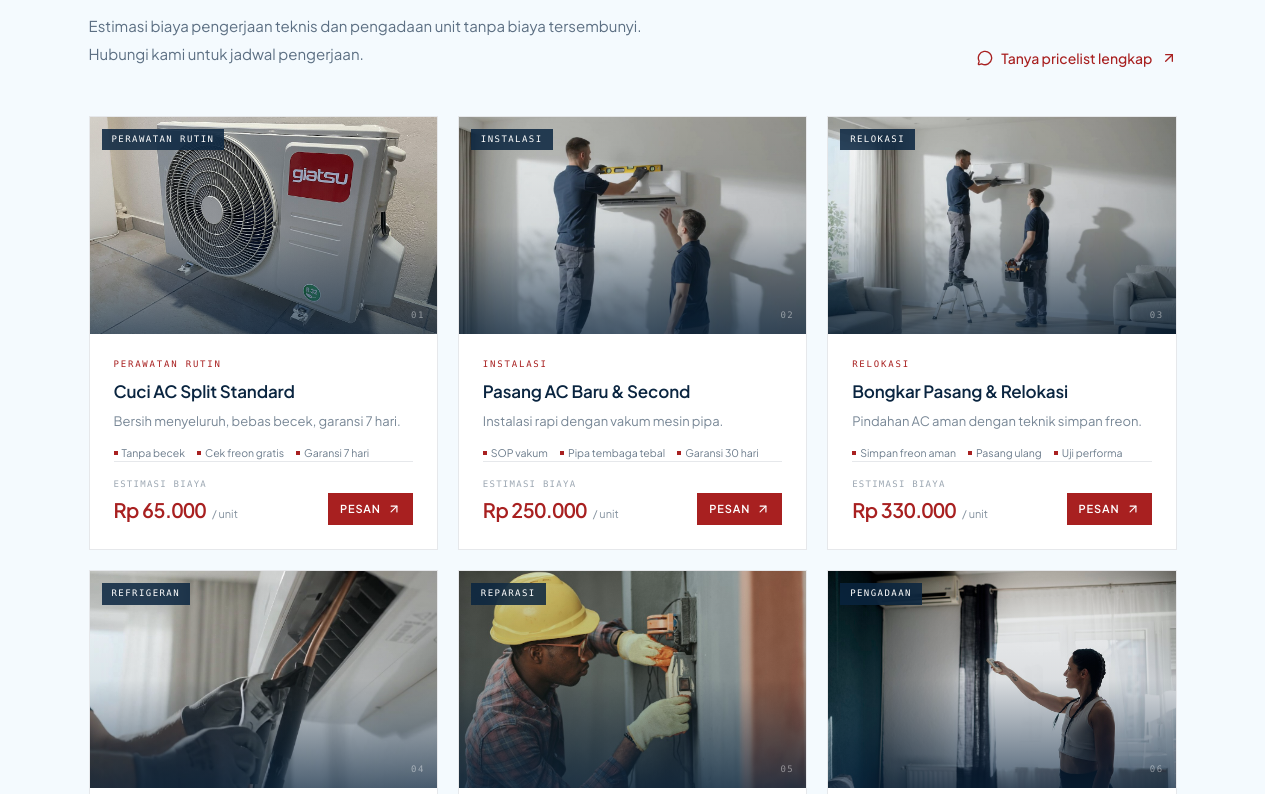
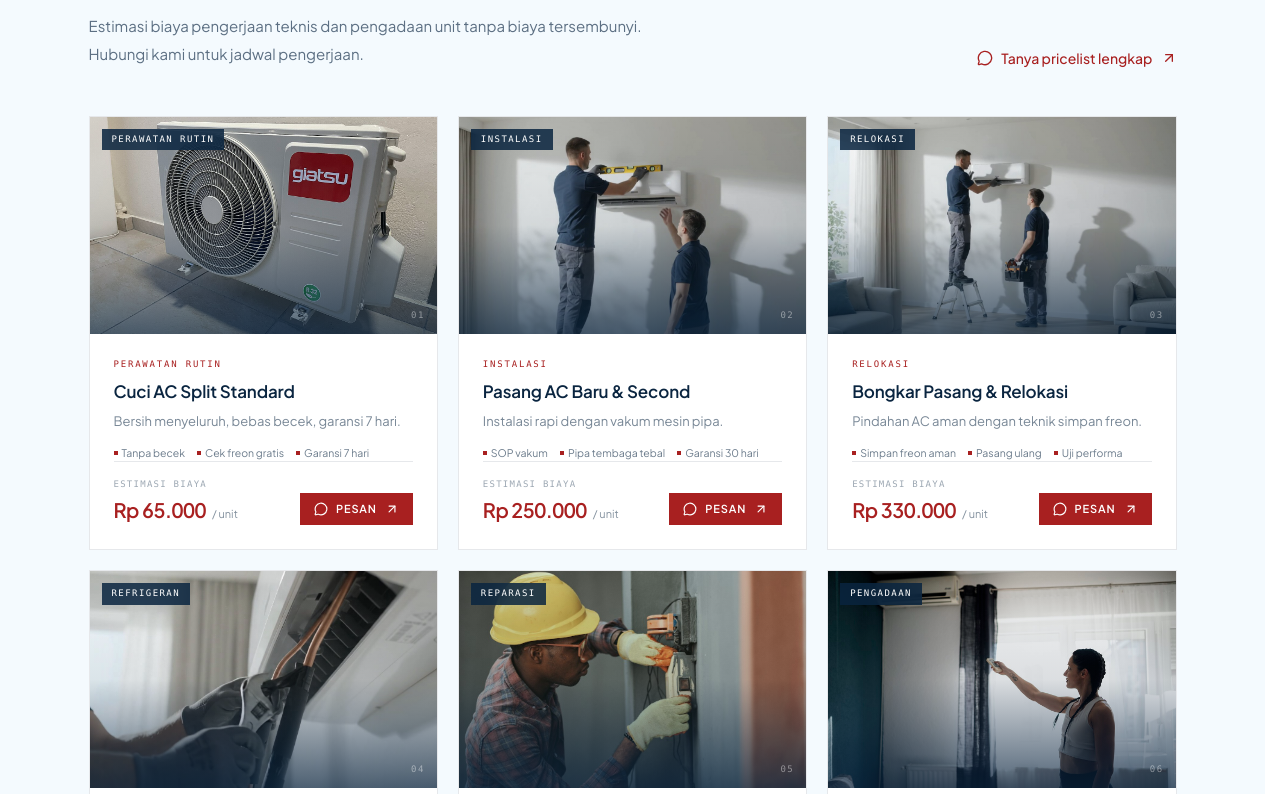
Before and after one commit to chilmi89/winteknikmandiri, a Next.js app in the folder frontend/: page / in a window 1280 px wide. Shown: the part 1146-1940 px from the top of the page. Built offline with nearby package versions, Linux system fonts and the light colour scheme; no server answers.

Commit message:
feat: integrate WhatsAppOrderButton to Home Products and implement 4s realtime auto-hit polling in dashboard order workspace

```diff
--- a/frontend/components/HomeProducts.tsx
+++ b/frontend/components/HomeProducts.tsx
@@ -8,6 +8,7 @@ import SectionHeading from "@/components/SectionHeading";
 import ScrollReveal from "@/components/ScrollReveal";
 import { waLink } from "@/lib/site";
 import { fetchServiceItems, type ServiceItem } from "@/lib/katalogLayanan";
+import WhatsAppOrderButton from "@/components/WhatsAppOrderButton";
 
 const focusRing =
   "focus-visible:outline focus-visible:outline-2 focus-visible:outline-offset-4 focus-visible:outline-[#A82020]";
@@ -135,13 +136,8 @@ export default function HomeProducts() {
               delay={index * 70}
               className="h-full"
             >
-              <Link
-                href={waLink(
-                  `Halo CV Win Teknik Mandiri, saya ingin pesan layanan ${item.title} (${item.price || "Penawaran"}).`
-                )}
-                target="_blank"
-                rel="noopener noreferrer"
-                className={`group relative flex h-full flex-col overflow-hidden border border-[#0A2540]/10 bg-white transition-[transform,border-color,box-shadow] duration-500 ease-[cubic-bezier(0.16,1,0.3,1)] hover:-translate-y-1 hover:border-[#A82020] hover:shadow-[0_24px_50px_-24px_rgba(10,37,64,0.45),0_0_0_1px_rgba(168,32,32,0.28)] ${focusRing}`}
+              <div
+                className={`group relative flex h-full flex-col overflow-hidden border border-[#0A2540]/10 bg-white transition-[transform,border-color,box-shadow] duration-500 ease-[cubic-bezier(0.16,1,0.3,1)] hover:-translate-y-1 hover:border-[#A82020] hover:shadow-[0_24px_50px_-24px_rgba(10,37,64,0.45),0_0_0_1px_rgba(168,32,32,0.28)]`}
               >
                 <span
                   aria-hidden="true"
@@ -205,7 +201,7 @@ export default function HomeProducts() {
                     </ul>
                   )}
 
-                  {/* Harga */}
+                  {/* Harga & Tombol WhatsApp Order Trigger */}
                   <div className="mt-auto flex flex-wrap items-end justify-between gap-x-3 gap-y-3 border-t border-[#0A2540]/10 pt-4 transition-colors duration-500 group-hover:border-[#A82020]/35">
                     <div>
                       <span className="block font-mono text-[9px] uppercase tracking-[0.14em] text-[#0A2540]/40">
@@ -229,16 +225,19 @@ export default function HomeProducts() {
                       </div>
                     </div>
 
-                    <span className="inline-flex items-center gap-1.5 bg-[#A82020] px-3 py-2 text-[11px] font-semibold uppercase tracking-[0.08em] text-white transition-colors duration-300 group-hover:bg-[#8e1919]">
-                      Pesan
-                      <ArrowUpRight
-                        className="size-3.5 transition-transform duration-300 group-hover:-translate-y-0.5 group-hover:translate-x-0.5"
-                        aria-hidden="true"
-                      />
-                    </span>
+                    {/* Tombol Pintar Masuk Sistem & Terbit Invoice */}
+                    <WhatsAppOrderButton
+                      category={item.category_name || "Layanan"}
+                      service={item.title}
+                      price={item.price ? `${item.price} ${item.unit}` : "Penawaran"}
+                      serviceId={item.id}
+                      categoryId={item.category_id}
+                      label="Pesan"
+                      className="bg-[#A82020] px-3.5 py-2 text-[11px] font-semibold uppercase tracking-[0.08em] text-white transition-colors duration-300 hover:bg-[#8e1919] focus-visible:outline focus-visible:outline-2 focus-visible:outline-offset-2 focus-visible:outline-[#A82020]"
+                    />
                   </div>
                 </div>
-              </Link>
+              </div>
             </ScrollReveal>
           ))}
         </div>
--- a/frontend/components/dashboard/orders/OrderWorkspace.tsx
+++ b/frontend/components/dashboard/orders/OrderWorkspace.tsx
@@ -54,8 +54,8 @@ export function OrderWorkspace() {
   // Cache data order yang sedang dibuka di tab
   const [openedOrderData, setOpenedOrderData] = useState<Record<string, Order>>({});
 
-  const loadMasterOrders = useCallback(async () => {
-    setLoading(true);
+  const loadMasterOrders = useCallback(async (silent = false) => {
+    if (!silent) setLoading(true);
     try {
       const [orderList, catalog] = await Promise.all([
         listOrdersAdmin(statusFilter, search),
@@ -64,18 +64,31 @@ export function OrderWorkspace() {
       setOrders(orderList);
       setServiceCatalog(catalog);
     } catch {
-      toast.add({
-        title: "Gagal memuat pesanan",
-        description: "Periksa koneksi Anda.",
-        type: "error",
-      });
+      if (!silent) {
+        toast.add({
+          title: "Gagal memuat pesanan",
+          description: "Periksa koneksi Anda.",
+          type: "error",
+        });
+      }
     } finally {
-      setLoading(false);
+      if (!silent) setLoading(false);
     }
   }, [statusFilter, search]);
 
   useEffect(() => {
-    void loadMasterOrders();
+    void loadMasterOrders(false);
+  }, [loadMasterOrders]);
+
+  // Realtime Polling / Auto-Hit: Memeriksa order baru setiap 4 detik secara hening
+  // Begitu pelanggan klik tombol Pesan di web dan masuk ke WhatsApp,
+  // data invoice baru langsung muncul seketika di dashboard admin tanpa reload browser!
+  useEffect(() => {
+    const timer = setInterval(() => {
+      void loadMasterOrders(true);
+    }, 4000);
+
+    return () => clearInterval(timer);
   }, [loadMasterOrders]);
 
   // Buka Invoice sebagai Tab Baru
@@ -171,7 +184,7 @@ export function OrderWorkspace() {
             type="button"
             variant="outline"
             size="sm"
-            onClick={loadMasterOrders}
+            onClick={() => void loadMasterOrders(false)}
             disabled={loading}
             className="h-9 gap-1.5 text-xs bg-white border-slate-200 text-slate-600"
           >
```
